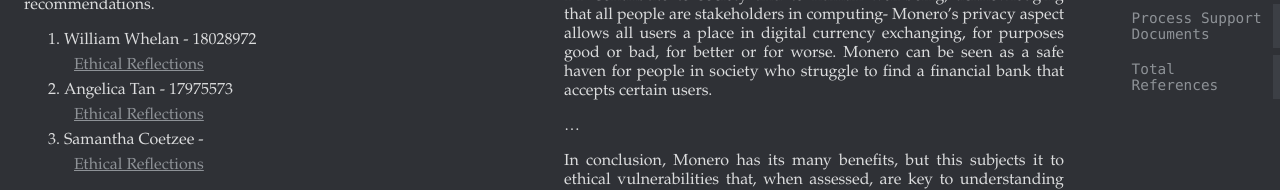
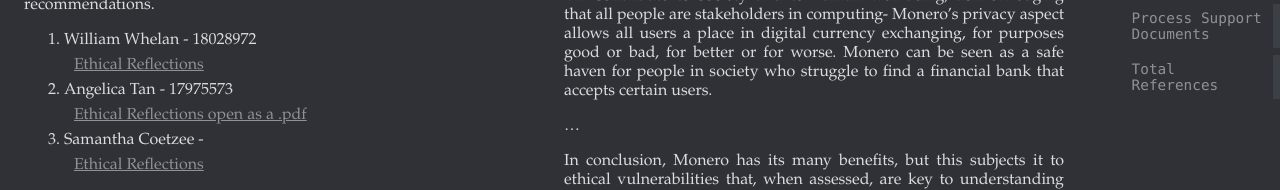
Before and after one commit to AngelicaTan/5203, a plain HTML site: page ethics.html in a window 1280 px wide. Shown: the part 259-449 px from the top of the page. Drawn offline with Linux system fonts and the light colour scheme.

Commit message:
Add files via upload

```diff
--- a/ethics.html
+++ b/ethics.html
@@ -33,7 +33,7 @@
 	<p></p>
 	<ol>
 	  <li>William Whelan - 18028972<a href="ethics.html" target="_blank">Ethical Reflections</a></li>
-	  <li>Angelica Tan - 17975573<a href="ethics.html" target="_blank">Ethical Reflections</a></li>
+	  <li>Angelica Tan - 17975573<a href="Monero ethical reflections - Angelica.pdf" target="_blank" download>Ethical Reflections open as a .pdf</a></li>
 	  <li>Samantha Coetzee - <a href="ethics.html" target="_blank">Ethical Reflections</a></li>
 	</ol>
 
```
Also changed, not shown: 1 other file.
